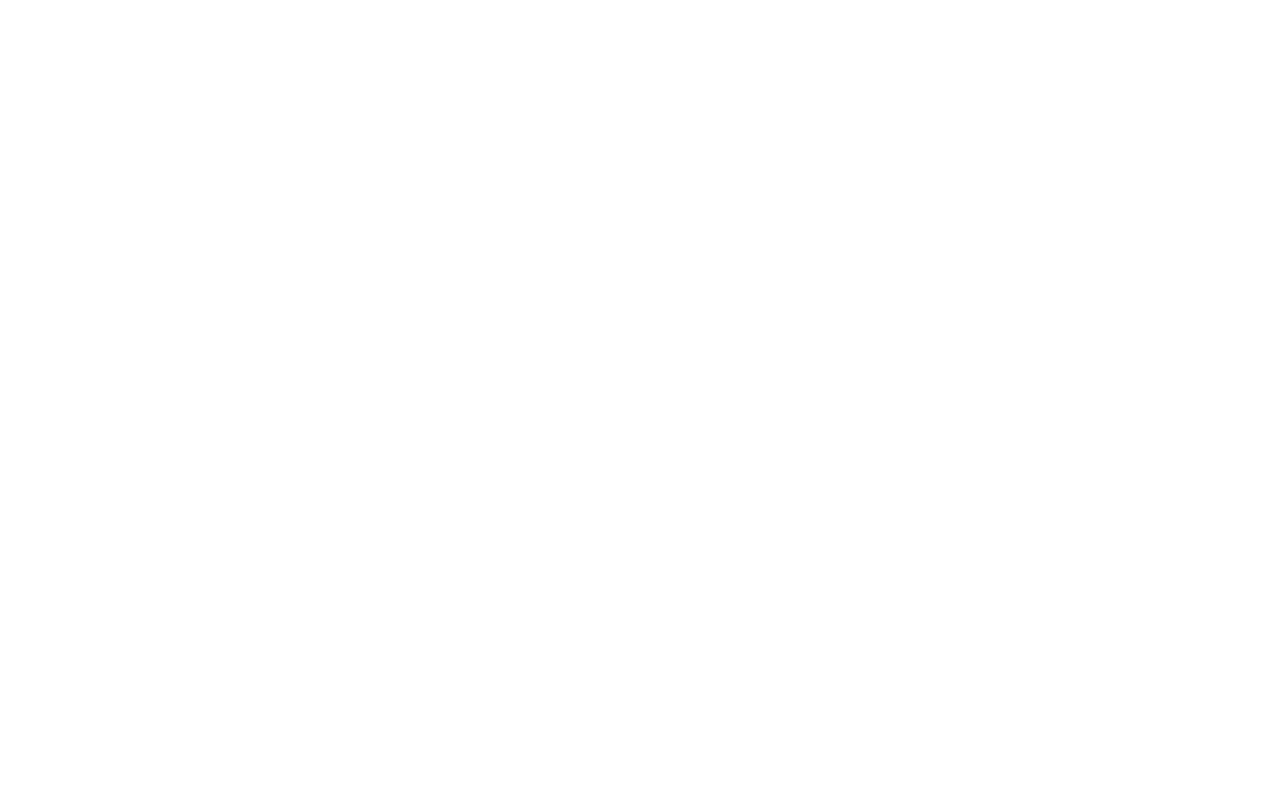
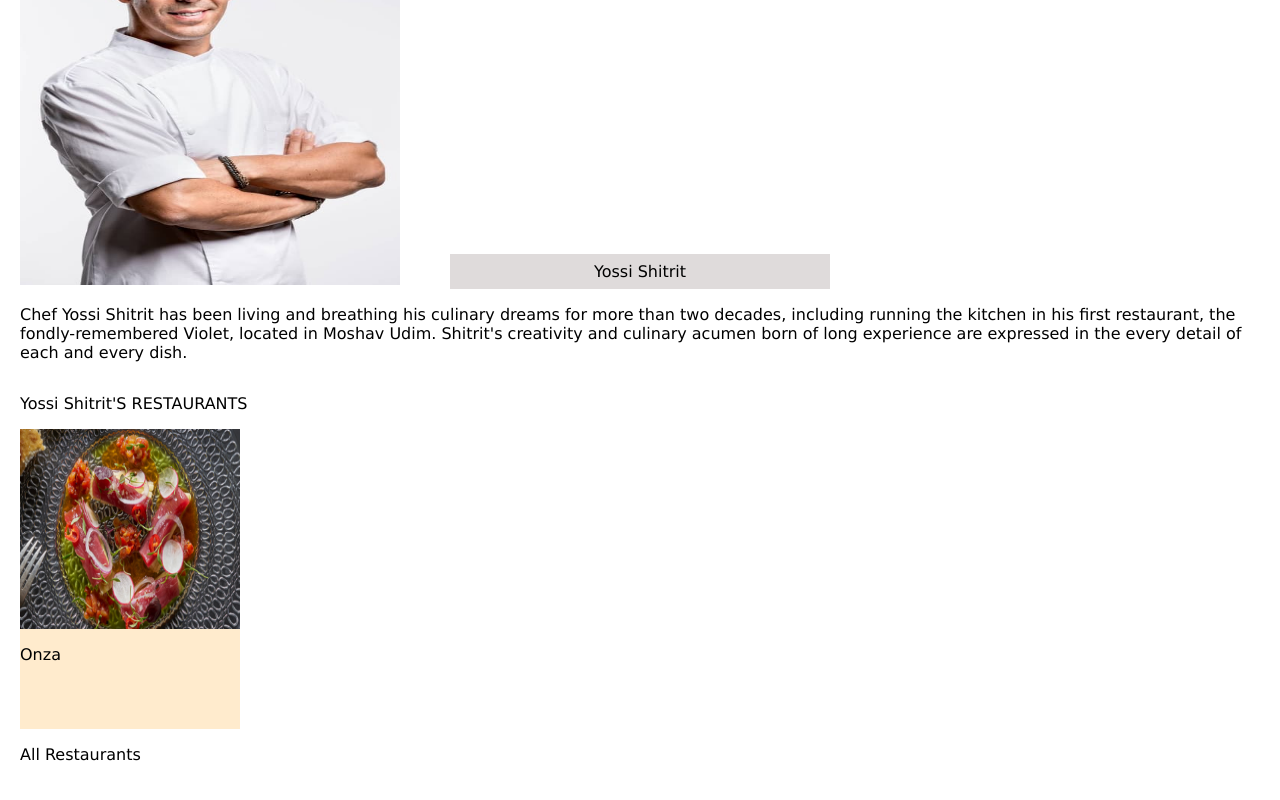
Before and after one commit to KarinMoveo/EpicureFrontend, a React (Create React App) app: page / in a window 1280 px wide. Shown: the part 1625-2425 px from the top of the page. Before the commit the page ends 1459 px from the top, so only its background shows below. Built offline with nearby package versions, Linux system fonts and the light colour scheme.

Commit message:
Working on the chef of the week section

```diff
--- /dev/null
+++ b/src/modules/home/components/ChefOfTheWeekRestaurants.scss
@@ -0,0 +1,12 @@
+.chef-of-the-week-restaurants-container{
+    display: flex;
+    flex-direction: column;
+    background-color: blanchedalmond;
+    width: 220px;
+    height: 300px;
+}
+
+.chef-of-the-week-restaurant-image{
+    width: 220px;
+    height: 200px;
+}
--- /dev/null
+++ b/src/modules/home/components/ChefOfTheWeekRestaurants.tsx
@@ -0,0 +1,18 @@
+import "../components/ChefOfTheWeekRestaurants.scss";
+
+interface ChefOfTheWeekRestaurantsProps {
+    ChefOfTheWeekRestaurantImage: string;
+    ChefOfTheWeekRestaurantName: string;
+}
+
+
+function ChefOfTheWeekRestaurants(props: ChefOfTheWeekRestaurantsProps){
+    return(
+        <div className="chef-of-the-week-restaurants-container">
+            <img src={props.ChefOfTheWeekRestaurantImage} alt={props.ChefOfTheWeekRestaurantName} className="chef-of-the-week-restaurant-image"/>
+            <p>{props.ChefOfTheWeekRestaurantName}</p>
+        </div>
+    );
+}
+
+export default ChefOfTheWeekRestaurants;
--- /dev/null
+++ b/src/modules/home/components/WeeksChef.scss
@@ -0,0 +1,28 @@
+.chef-of-the-week-container {
+    display: flex;
+    flex-direction: column;
+    padding: 20px;
+}
+
+.image-overlay-container {
+    position: relative;
+    display: inline-block; /* Ensure the container wraps around the image and overlay */
+}
+
+.chef-of-the-week-image {
+    width: 380px;
+    height: 380px;
+}
+
+.overlay-name {
+    position: absolute;
+    bottom: 0; /* Position at the bottom of the image */
+    left: 50%; /* Center horizontally */
+    transform: translateX(-50%);
+    background-color: rgba(216, 210, 210, 0.8);
+    color: black;
+    padding: 8px;
+    box-sizing: border-box;
+    text-align: center;
+    width: 380px;
+}
--- /dev/null
+++ b/src/modules/home/components/WeeksChef.tsx
@@ -0,0 +1,30 @@
+import React from "react";
+import ChefOfTheWeekRestaurants from "../components/ChefOfTheWeekRestaurants";
+import Onza from "../assets/Onza.png";
+import "../components/WeeksChef.scss";
+
+interface WeeksChefProps {
+    chefOfTheWeekImage: string;
+    chefOfTheWeekName: string;
+    chefOfTheWeekSummary: string;
+}
+
+function WeeksChef(props: WeeksChefProps) {
+    return (
+        <div className="chef-of-the-week-container">
+            <p>CHEF OF THE WEEK:</p>
+            <div className="image-overlay-container">
+                <img src={props.chefOfTheWeekImage} alt={props.chefOfTheWeekName} className="chef-of-the-week-image" />
+                <div className="overlay-name">{props.chefOfTheWeekName}</div>
+            </div>
+            <p className="chef-of-the-week-summary">{props.chefOfTheWeekSummary}</p>
+            <div className="restaurants-container">
+                <p>{props.chefOfTheWeekName}'S RESTAURANTS</p>
+                <ChefOfTheWeekRestaurants ChefOfTheWeekRestaurantImage={Onza} ChefOfTheWeekRestaurantName="Onza"/>
+                <p>All Restaurants</p>
+            </div>
+        </div>
+    );
+}
+
+export default WeeksChef;
--- a/src/modules/home/screens/HomeScreen.tsx
+++ b/src/modules/home/screens/HomeScreen.tsx
@@ -2,7 +2,8 @@
 import PopularRestaurant from "../components/PopularRestaurants";
 import SignatureDish from '../components/SignatureDishes';
 import IconsMeaning from "../components/IconsMeaning";
-
+import WeeksChef from "../components/WeeksChef";
+import YossiShitritChef from "../assets/YossiShitritChef.jpeg"
 
 function HomeScreen() {
   return (
@@ -11,6 +12,14 @@
       <PopularRestaurant />
       <SignatureDish />
       <IconsMeaning />
+      <WeeksChef
+        chefOfTheWeekImage={YossiShitritChef}
+        chefOfTheWeekName="Yossi Shitrit"
+        chefOfTheWeekSummary="Chef Yossi Shitrit has been living and breathing his culinary dreams for more than two decades,
+         including running the kitchen in his first restaurant, the fondly-remembered Violet,
+         located in Moshav Udim.
+         Shitrit's creativity and culinary acumen born of long experience are expressed in the every detail of each and every dish."
+      />
     </div>
   );
 }
```
Also changed, not shown: src/modules/home/assets/Onza.png (added), src/modules/home/assets/YossiShitritChef.jpeg (added).
